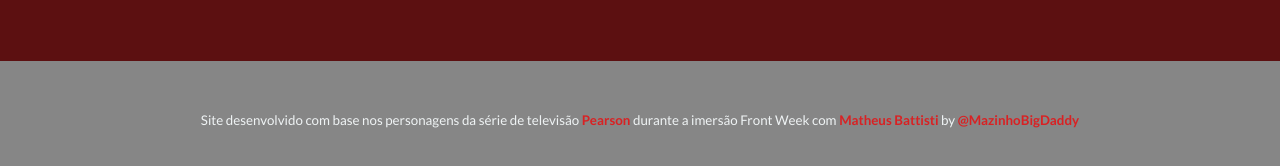
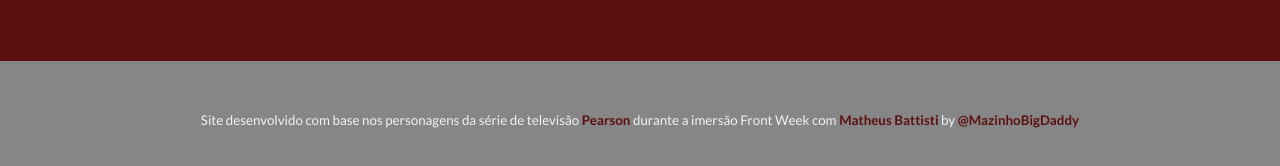
Before and after one commit to mazinhorj/front-week, a plain HTML site: page index.html in a window 1280 px wide. Shown: the part 4879-5045 px from the top of the page. Drawn offline with nearby package versions, Linux system fonts and the light colour scheme.

Commit message:
alt bottom bar

```diff
--- a/css/style.css
+++ b/css/style.css
@@ -518,7 +518,7 @@ i {
 
 #comenta a {
     font-weight: 700;
-    color: var(--primaria);
+    color: var(--qurta);
 }
 
 #comenta a:hover {
```
